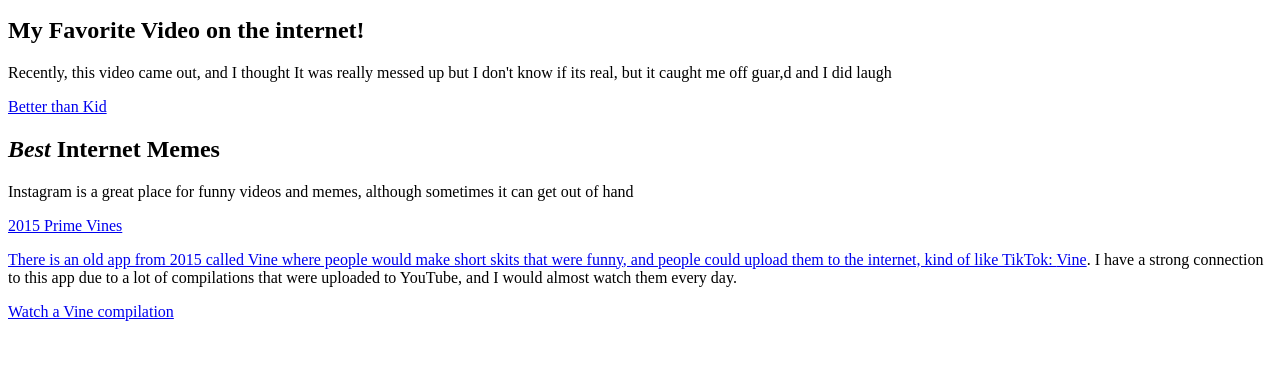
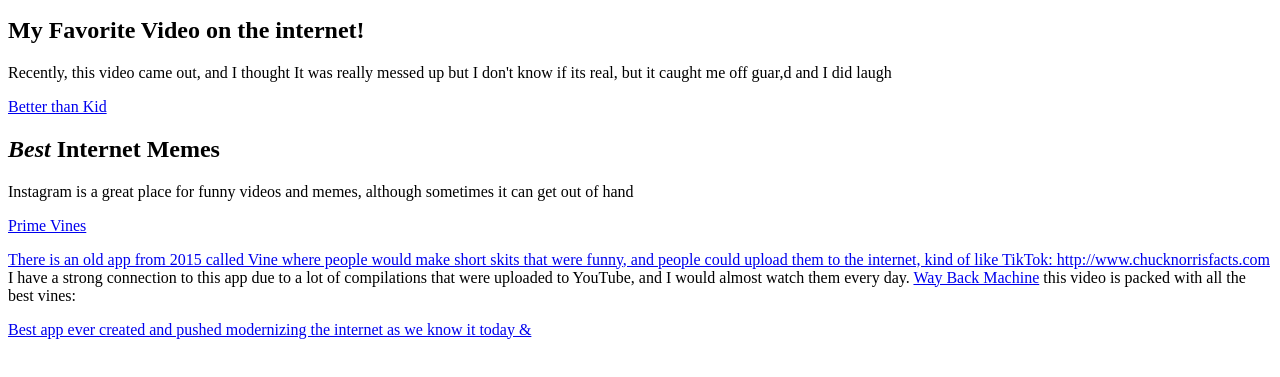
Before and after one commit to jojomontoya23/jojomontoya23.github.io, a plain HTML site: page amuse.html in a window 1280 px wide. Shown: the part 101-478 px from the top of the page. Drawn offline with Linux system fonts and the light colour scheme.

Commit message:
Update amuse.html

```diff
--- a/amuse.html
+++ b/amuse.html
@@ -15,9 +15,10 @@
         <p>Instagram is a great place for funny videos and memes, although sometimes it can get out of hand</p>
         <a href="https://www.instagram.com/</a>
 
-        <h2>2015 Prime Vines</h2>
-        <p>There is an old app from 2015 called Vine where people would make short skits that were funny, and people could upload them to the internet, kind of like TikTok: <a href="https://vine.co/" target="_blank">Vine</a>.   I have a strong connection to this app due to a lot of compilations that were uploaded to YouTube, and I would almost watch them every day.</p>
-       <a href="https://www.youtube.com/watch?v=TI2uGmdzhzw" target="_blank">Watch a Vine compilation</a>
-
 
 </body></html>
+ <h2>Prime Vines</h2>
+        <p>There is an old app from 2015 called Vine where people would make short skits that were funny, and people could upload them to the internet, kind of like TikTok: <a href="https://vine.co/">http://www.chucknorrisfacts.com</a> I have a strong connection to this app due to a lot of compilations that were uploaded to YouTube, and I would almost watch them every day.  <a href="https://www.youtube.com/watch?v=TI2uGmdzhzw" target="_blank">Way Back Machine</a> this video is packed with all the best vines:</p>
+        <a href="https://vine.co/">Best app ever created and pushed modernizing the internet as we know it today &amp;</a>
+    </body>
+</html>
```
